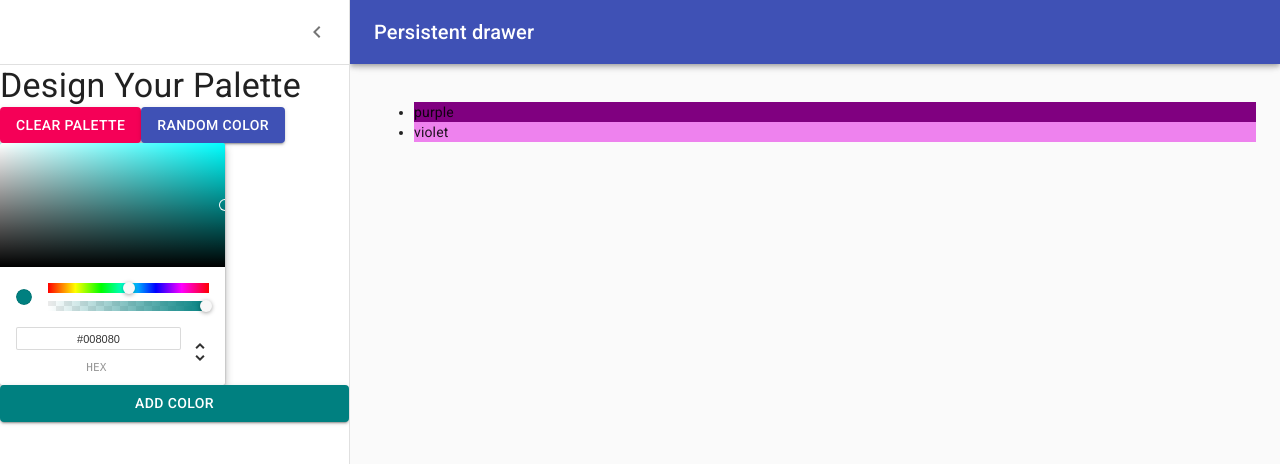
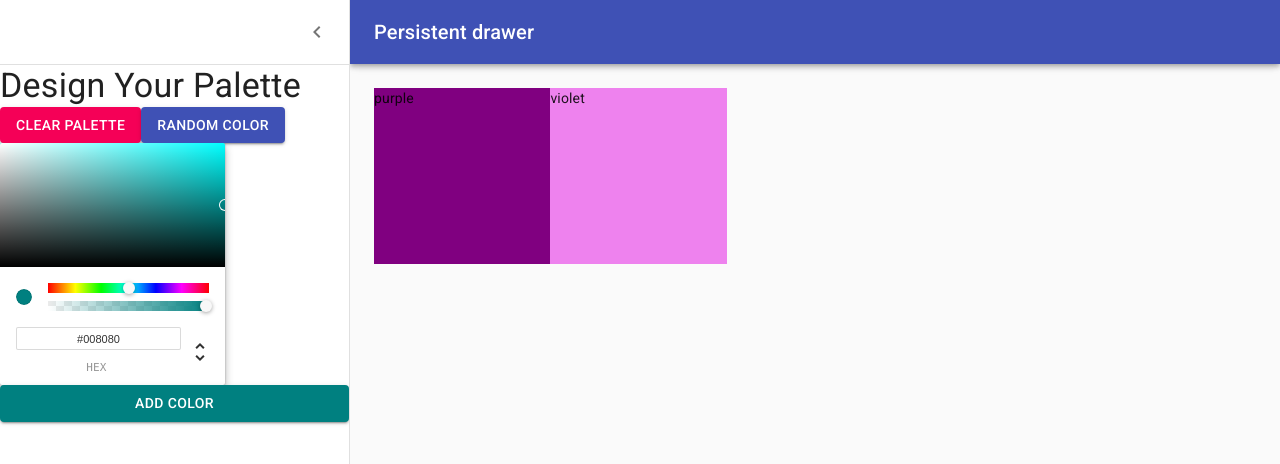
Before and after one commit to zomeru/zomify-colors, a React (Create React App) app: page /palette/new in a window 1280 px wide. Shown: the top 464 px of the page. Built offline with nearby package versions, Linux system fonts and the light colour scheme.

Commit message:
Add DraggableColorBox

```diff
--- /dev/null
+++ b/src/components/DraggableColorBox.js
@@ -0,0 +1,27 @@
+import React from 'react';
+import { withStyles } from '@material-ui/styles';
+
+const styles = {
+  root: {
+    width: '20%',
+    height: '25%',
+    margin: '0 auto',
+    display: 'inline-block',
+    position: 'relative',
+    cursor: 'pointer',
+    marginBottom: '-4px',
+  },
+};
+
+function DraggableColorBox(props) {
+  return (
+    <div
+      className={props.classes.root}
+      style={{ backgroundColor: props.color }}
+    >
+      {props.color}
+    </div>
+  );
+}
+
+export default withStyles(styles)(DraggableColorBox);
--- a/src/components/NewPaletteForm.js
+++ b/src/components/NewPaletteForm.js
@@ -11,6 +11,7 @@ import IconButton from '@material-ui/core/IconButton';
 import MenuIcon from '@material-ui/icons/Menu';
 import ChevronLeftIcon from '@material-ui/icons/ChevronLeft';
 import Button from '@material-ui/core/Button';
+import DraggableColorBox from './DraggableColorBox';
 import { ChromePicker } from 'react-color';
 
 const drawerWidth = 350;
@@ -56,6 +57,7 @@ const useStyles = makeStyles(theme => ({
   },
   content: {
     flexGrow: 1,
+    height: 'calc(100vh - 6vh)',
     padding: theme.spacing(3),
     transition: theme.transitions.create('margin', {
       easing: theme.transitions.easing.sharp,
@@ -162,11 +164,10 @@ const NewPaletteForm = props => {
         })}
       >
         <div className={classes.drawerHeader} />
-        <ul>
-          {colors.map(color => (
-            <li style={{ backgroundColor: color }}>{color}</li>
-          ))}
-        </ul>
+
+        {colors.map(color => (
+          <DraggableColorBox color={color} />
+        ))}
       </main>
     </div>
   );
```
